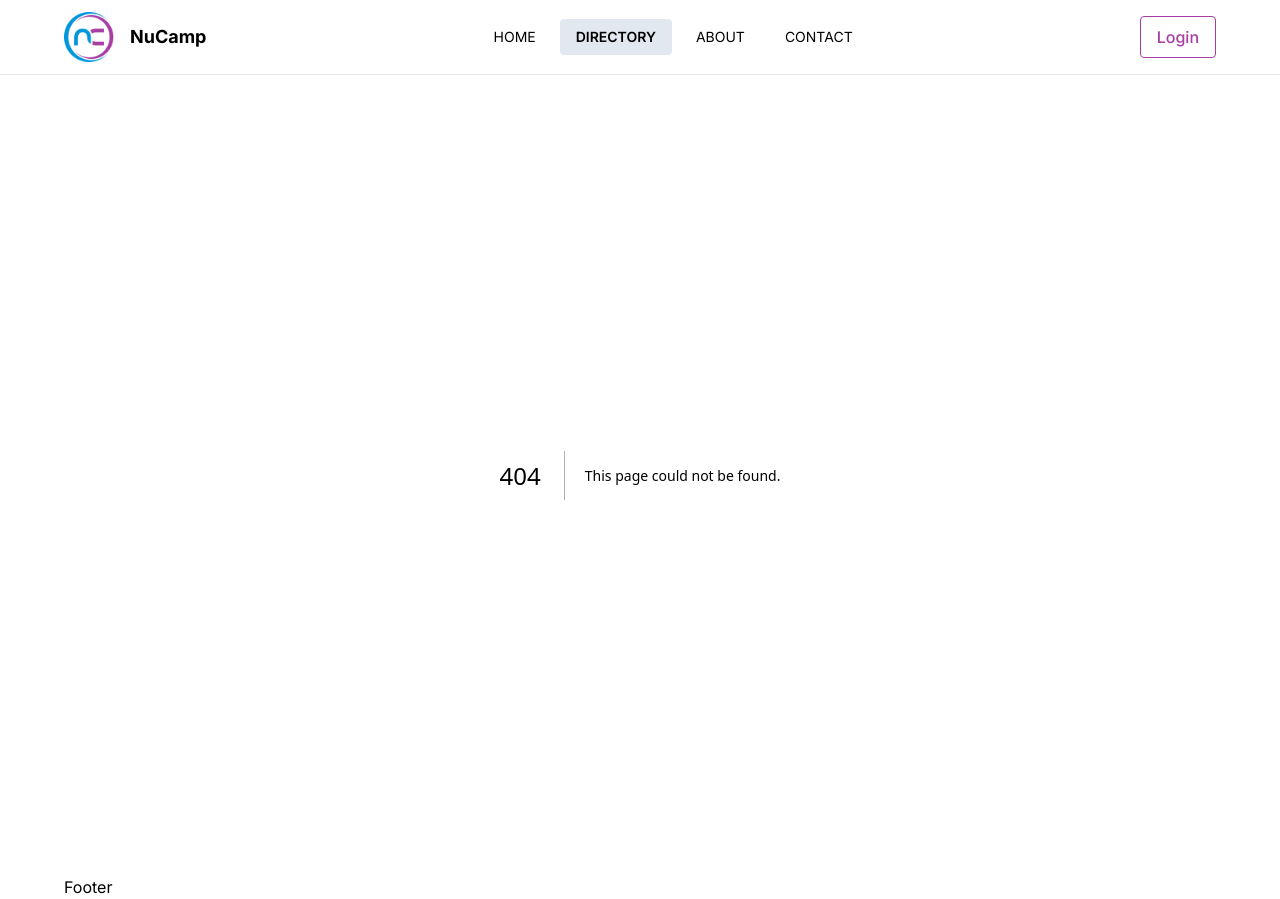
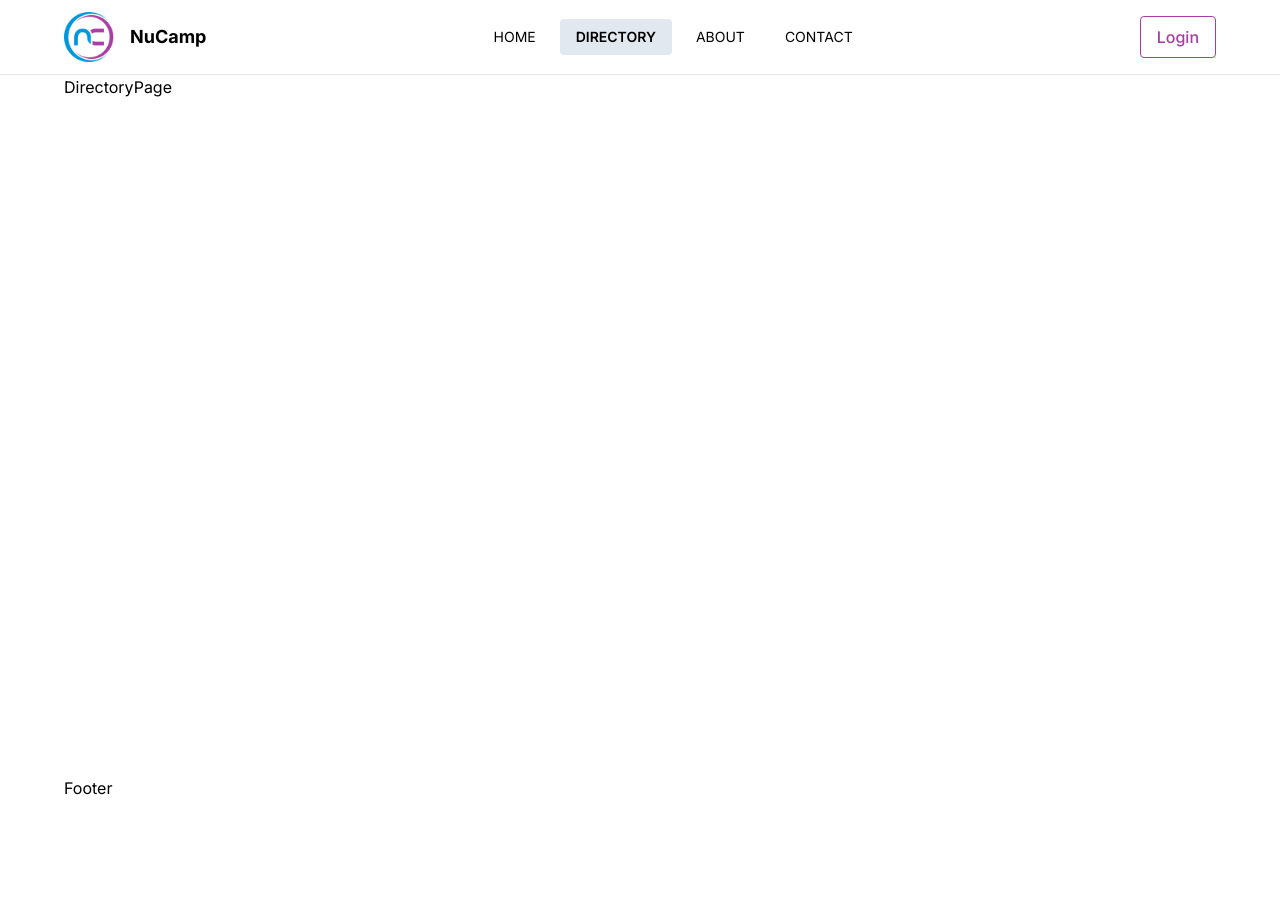
Before and after one commit to jazztinecruz/course-lesson, a Next.js app: page /directory in a window 1280 px wide. Before the commit this address had no page. After the commit the page ends 800 px from the top, so only its background shows below. Built offline with nearby package versions, Linux system fonts and the light colour scheme.

Commit message:
chore: created pages

```diff
--- /dev/null
+++ b/app/about/page.tsx
@@ -0,0 +1,7 @@
+const AboutPage = () => {
+  return (
+    <div>AboutPage</div>
+  )
+}
+
+export default AboutPage
--- /dev/null
+++ b/app/contact/page.tsx
@@ -0,0 +1,5 @@
+const ContactPage = () => {
+  return <div>ContactPage</div>;
+};
+
+export default ContactPage;
--- /dev/null
+++ b/app/directory/page.tsx
@@ -0,0 +1,7 @@
+const DirectoryPage = () => {
+  return (
+    <div>DirectoryPage</div>
+  )
+}
+
+export default DirectoryPage
```
